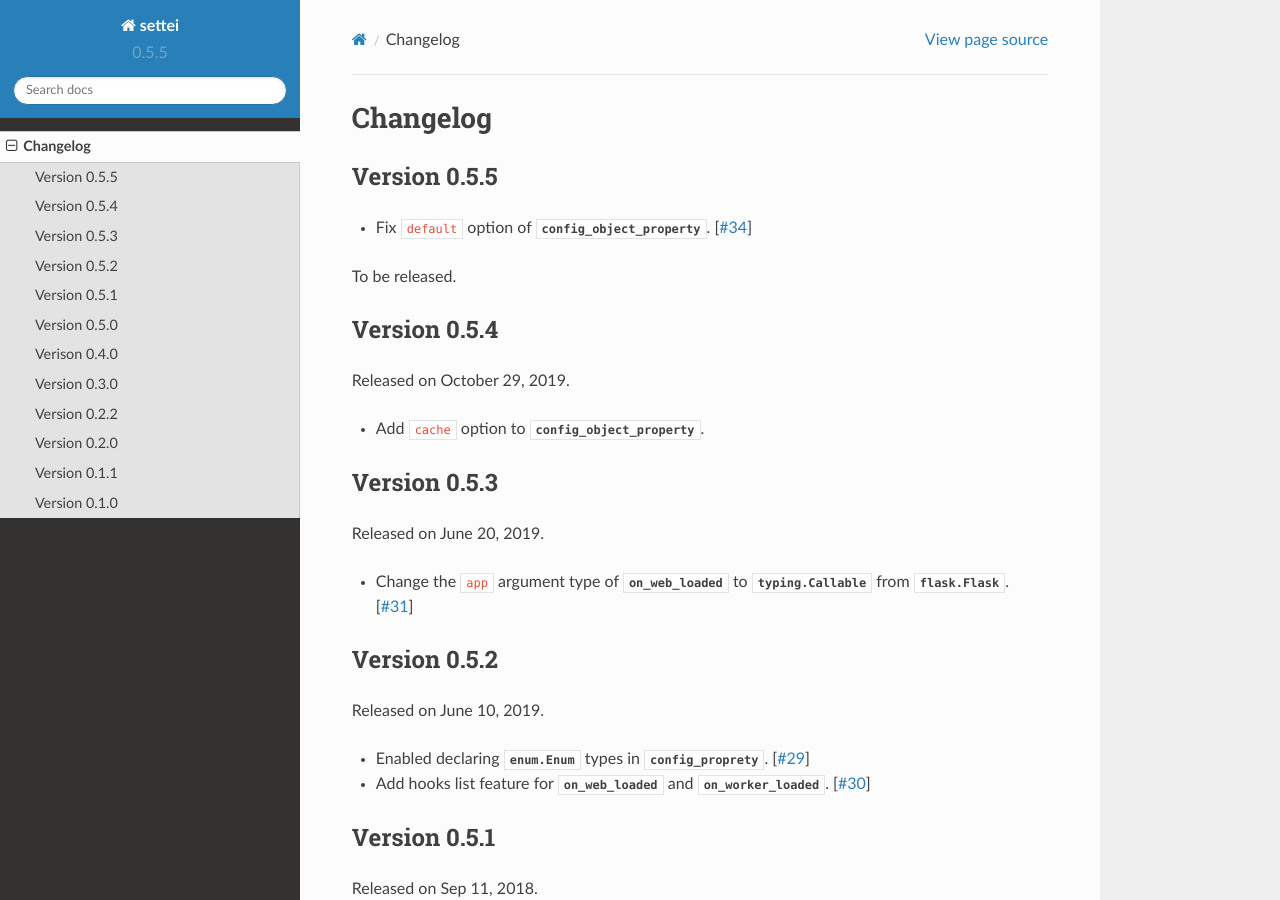
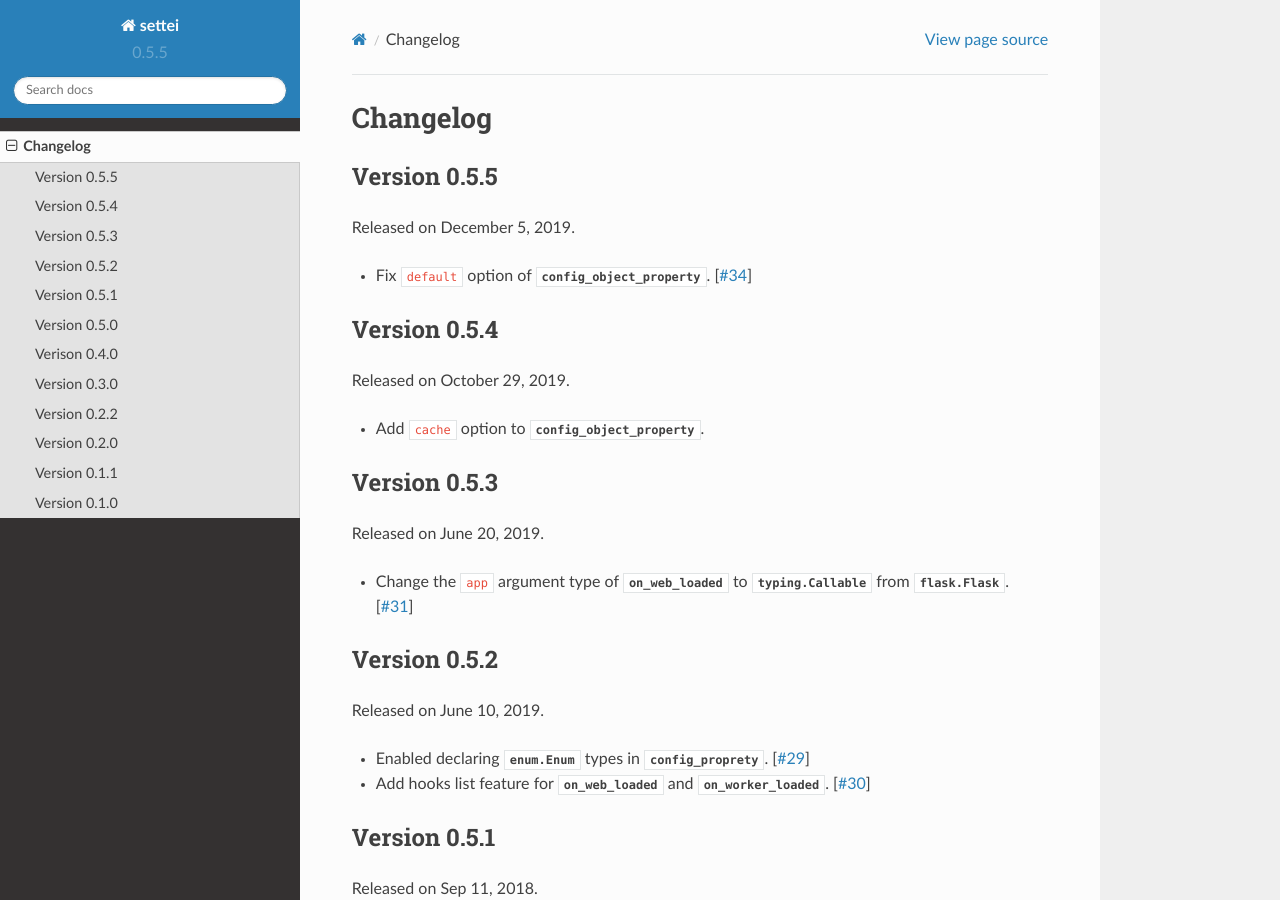
Before and after one commit to spoqa/settei, a Sphinx documentation site: the page built from docs/changes.rst, in a window 1280 px wide and 900 px high. Built offline with Sphinx 7.4.7 and the Read the Docs theme 2.0.0, drawn with Linux system fonts in a browser that asks for light colours.

Commit message:
Release 0.5.5

```diff
--- a/docs/changes.rst
+++ b/docs/changes.rst
@@ -4,9 +4,9 @@ Changelog
 Version 0.5.5
 -------------
 
+Released on December 5, 2019.
+
 - Fix ``default`` option of :class:`~settei.base.config_object_property`. [`#34`_]
-
-To be released.
 
 .. _#34: https://github.com/spoqa/settei/pull/34
 
```
